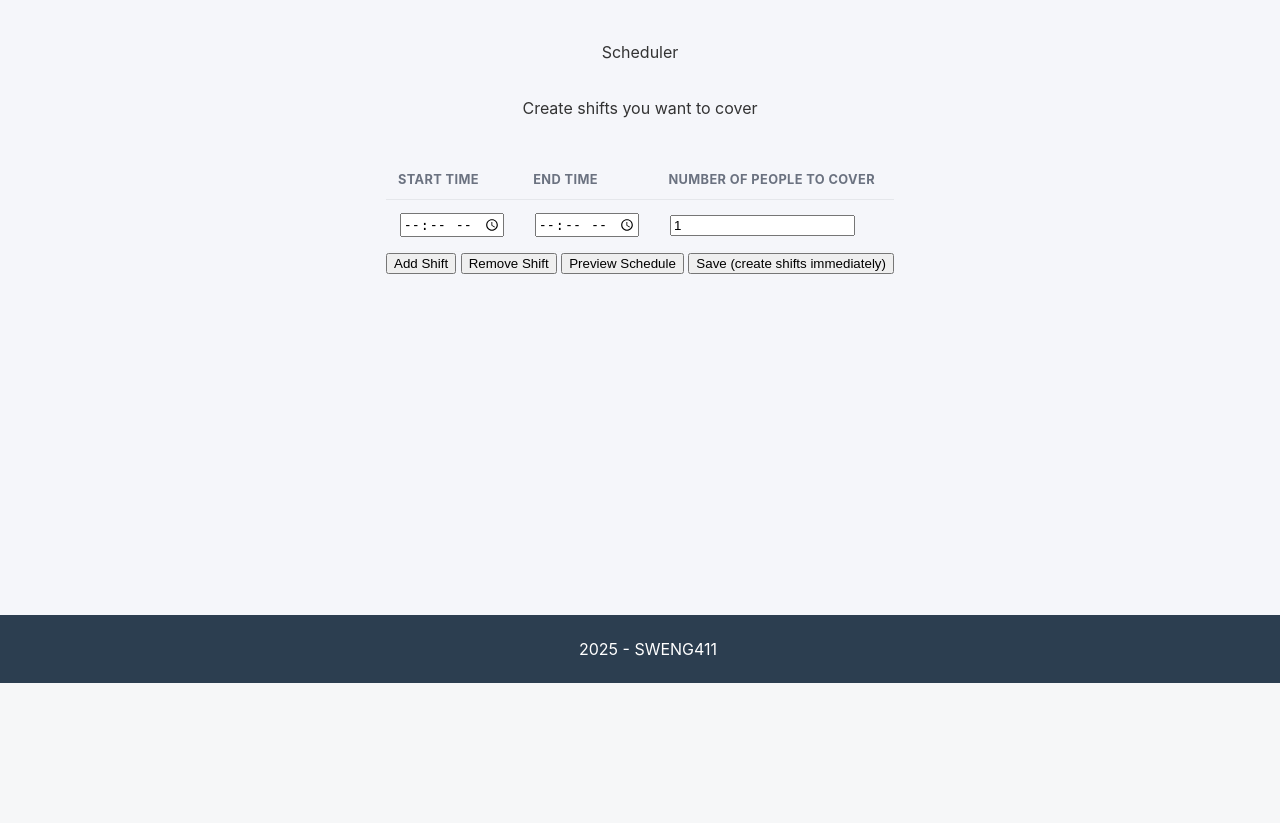
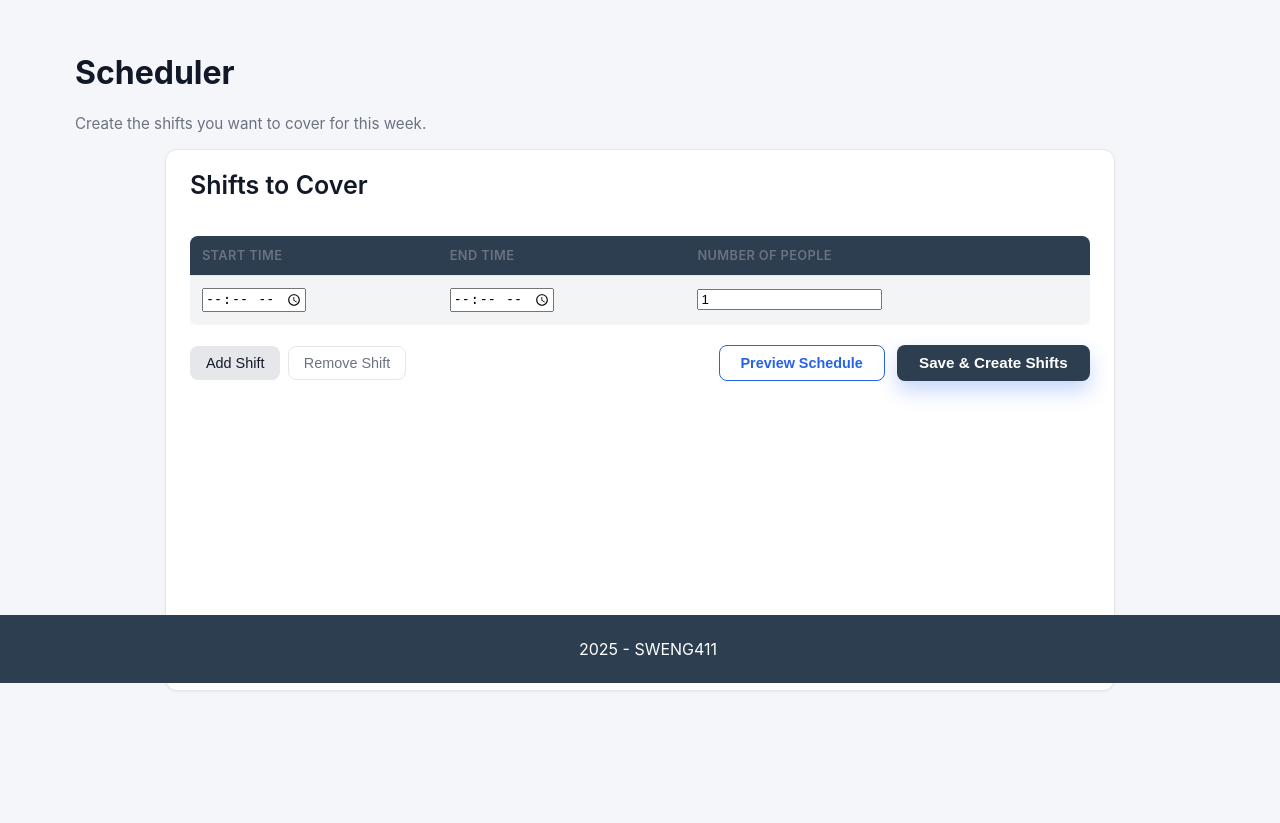
Before and after one commit to badach02/SWENG411-Project-Scheduler, a Django app: template templates/shifts_to_cover.html in a window 1280 px wide; the page is wider, and only the part inside the window is pictured. Shown: the part 117-940 px from the top of that part. Before the commit the page ends 800 px from the top of that part, so only its background shows below. Run offline with Django 5.2, Linux system fonts and the light colour scheme; the template is opened without the code that fills it, so the values that code supplies are empty.

Commit message:
manager ui changes

```diff
--- a/static/css/style.css
+++ b/static/css/style.css
@@ -336,11 +336,11 @@
 
 .dashboard-card h3 {
   margin-bottom: 10px;
-  font-size: 1.2em;
+  font-size: 20px;
 }
 
 .dashboard-card p {
-  font-size: 0.95em;
+  font-size: 15px;
   color: #555;
   margin-bottom: 15px;
 }
@@ -1086,3 +1086,146 @@
   color: #b91c1c;
   border: 1px solid #fecaca;
 }
+
+
+
+/* Card width/centering */
+.shifts-card {
+  max-width: 900px;
+  margin: 0 auto 2rem;
+}
+
+/* Table wrapper */
+.shift-table-wrapper {
+  margin-top: 0.5rem;
+  overflow-x: auto;
+}
+
+/* Shifts table */
+.shift-table {
+  width: 100%;
+  border-collapse: collapse;
+  font-size: 0.95rem;
+}
+
+.shift-table thead tr {
+  background: #f3f4f6;
+}
+
+.shift-table th {
+  padding: 0.75rem;
+  text-align: left;
+  text-transform: uppercase;
+  font-size: 0.8rem;
+  letter-spacing: 0.03em;
+  color: #6b7280;
+  border-bottom: 1px solid #e5e7eb;
+}
+
+.shift-table td {
+  padding: 0.75rem;
+  border-bottom: 1px solid #f3f4f6;
+}
+
+.shift-table tr:hover {
+  background: #f9fafb;
+}
+
+/* Controls layout */
+.shift-controls {
+  display: flex;
+  flex-wrap: wrap;
+  justify-content: space-between;
+  align-items: center;
+  gap: 1rem;
+  margin-top: 1.25rem;
+}
+
+.shift-row-buttons {
+  display: flex;
+  gap: 0.5rem;
+}
+
+.shift-submit-buttons {
+  display: flex;
+  gap: 0.75rem;
+}
+
+/* Buttons */
+.btn-primary {
+  background: #2c3e50;
+  color: #ffffff;
+  padding: 0.6rem 1.4rem;
+  border-radius: 8px;
+  border: none;
+  font-size: 0.95rem;
+  font-weight: 600;
+  cursor: pointer;
+  transition: background 0.15s ease, transform 0.1s ease;
+}
+
+.btn-primary:hover {
+  background: #2c3e50;
+  transform: translateY(-1px);
+}
+
+.btn-secondary {
+  background: #e5e7eb;
+  color: #111827;
+  padding: 0.5rem 1rem;
+  border-radius: 8px;
+  border: none;
+  font-size: 0.9rem;
+  font-weight: 500;
+  cursor: pointer;
+  transition: background 0.15s ease;
+}
+
+.btn-secondary:hover {
+  background: #d1d5db;
+}
+
+.btn-ghost {
+  background: transparent;
+  color: #6b7280;
+  padding: 0.5rem 0.9rem;
+  border-radius: 8px;
+  border: 1px solid #e5e7eb;
+  font-size: 0.9rem;
+  cursor: pointer;
+  transition: background 0.15s ease, border-color 0.15s ease;
+}
+
+.btn-ghost:hover {
+  background: #f9fafb;
+  border-color: #d1d5db;
+}
+
+.btn-outline {
+  background: #ffffff;
+  color: #2563eb;
+  padding: 0.55rem 1.3rem;
+  border-radius: 8px;
+  border: 1px solid #2563eb;
+  font-size: 0.9rem;
+  font-weight: 600;
+  cursor: pointer;
+  transition: background 0.15s ease, color 0.15s ease;
+}
+
+.btn-outline:hover {
+  background: #2563eb;
+  color: #ffffff;
+}
+
+/* Responsive */
+@media (max-width: 768px) {
+  .shift-controls {
+    flex-direction: column;
+    align-items: stretch;
+  }
+
+  .shift-submit-buttons {
+    justify-content: flex-end;
+  }
+}
--- a/templates/dashboard.html
+++ b/templates/dashboard.html
@@ -17,8 +17,7 @@
 
         <div class="dashboard-card">
             <h3>Shifts This Week</h3>
-            <p>Request to trade a shift with another employee.</p>
-            <a href="{% url 'main:swap_shift' %}" class="btn">Swap Shift</a>
+            <p class="number">{{ total_shifts }}</p>
         </div>
 
         {% if user.account_type in admin_roles %}
--- a/templates/shifts_to_cover.html
+++ b/templates/shifts_to_cover.html
@@ -3,29 +3,59 @@
 {% block title %}Scheduler | Schedule System{% endblock %}
 
 {% block content %}
-<section class="hero">
-    <p> Scheduler </p>
-    <p> Create shifts you want to cover </p>
+<div class="page-header">
+  <div>
+    <h1 class="page-title">Scheduler</h1>
+    <p class="page-subtitle">Create the shifts you want to cover for this week.</p>
+  </div>
+</div>
+
+<section class="card shifts-card">
+  <div class="card-header">
+    <h2 class="card-title">Shifts to Cover</h2>
+  </div>
+
   <form method="post" action="{% url 'main:make_schedule' %}">
     {% csrf_token %}
-            <table class="user-table">
+
+    <div class="shift-table-wrapper">
+      <table class="user-table shift-table">
+        <thead>
           <tr>
             <th>Start Time</th>
             <th>End Time</th>
-                    <th>Number of people to cover</th>
+            <th>Number of People</th>
           </tr>
+        </thead>
+        <tbody id="shift-rows">
+          <!-- JS will add rows here -->
+        </tbody>
       </table>
-            <button id="add" type="button">Add Shift</button>
-            <button id="remove" type="button">Remove Shift</button>
-            <!-- include selected users as hidden inputs -->
+    </div>
+
+    <div class="shift-controls">
+      <div class="shift-row-buttons">
+        <button id="add" type="button" class="btn-secondary">Add Shift</button>
+        <button id="remove" type="button" class="btn-ghost">Remove Shift</button>
+      </div>
+
+      <!-- hidden inputs for selected users -->
       {% for u in users %}
         <input type="hidden" name="user_ids" value="{{ u.id }}">
       {% endfor %}
+
       <!-- week ending (ISO date) -->
       <input type="hidden" name="week_ending" value="{{ selected_week }}">
 
-            <button type="submit" name="preview" value="1">Preview Schedule</button>
-            <button type="submit" name="save" value="1">Save (create shifts immediately)</button>
+      <div class="shift-submit-buttons">
+        <button type="submit" name="preview" value="1" class="btn-outline">
+          Preview Schedule
+        </button>
+        <button type="submit" name="save" value="1" class="btn-primary">
+          Save & Create Shifts
+        </button>
+      </div>
+    </div>
   </form>
 
   <script src="{% static 'scripts/shifts_to_cover.js' %}"></script>
```
Also changed, not shown: main/views.py (+12 -0 lines). Lines whose indentation alone changed are shown as unchanged.
